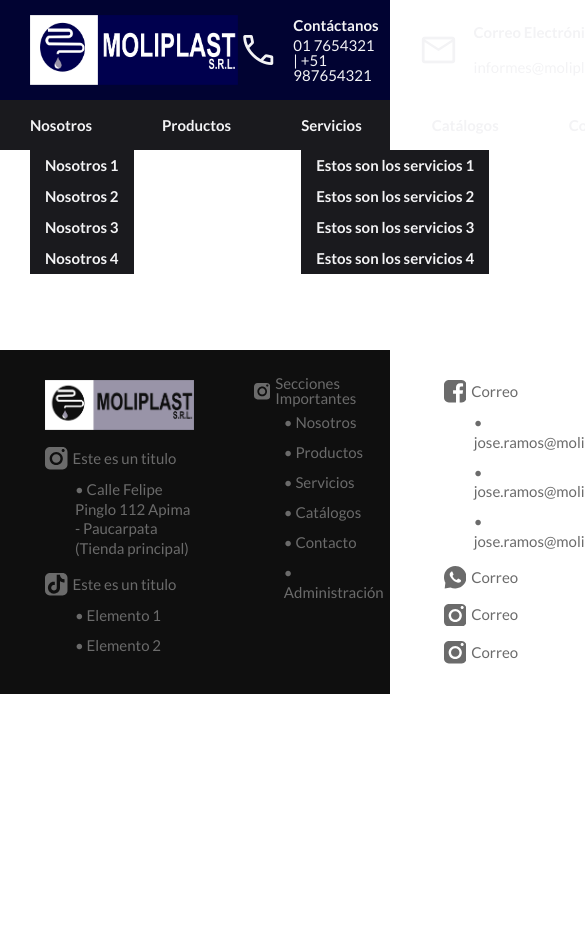
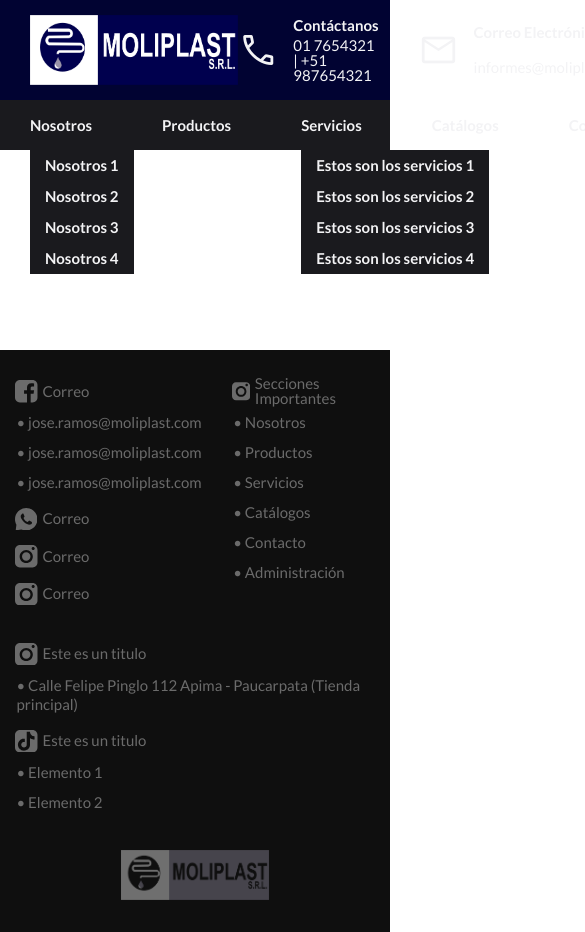
Before and after one commit to JD17VM/Moliplast_Web, a React (Vite) app: page /productos in a window 390 px wide. Shown: the top 932 px of the page, 585 px wide, since content can reach past the window. Before the commit the page ends 844 px from the top, so only its background shows below. Built offline with nearby package versions, Linux system fonts and the light colour scheme.

Commit message:
feat(responsive): añadir footer responsivo

```diff
--- a/src/assets/styles/estilos_footer.module.css
+++ b/src/assets/styles/estilos_footer.module.css
@@ -22,6 +22,10 @@ footer > .cont_logo_blanco{
 
     footer > .cont_logo_blanco > img{
         height: 50px;
+        opacity: 0.4;
+        transition: opacity 0.3s ease;
+    }footer > .cont_logo_blanco > img:hover{
+        opacity: 1;
     }
 
 
@@ -34,6 +38,7 @@ footer > .cont_direccion_horarios{
 footer > .cont_secciones_importantes{
     /*background-color: red;*/
     grid-area: secciones_importantes;
+    align-items: center;
 }
 
 footer > .cont_canales_comunicacion{
@@ -87,6 +92,7 @@ footer > div:not(:first-child){
         .cont_listados > ul > li{
             line-height: 1.3;
             position: relative;
+
         }
 
         .cont_listados > ul > li::marker {
@@ -108,3 +114,52 @@ footer > div:not(:first-child){
     .hovered{
         color:var(--color_blanco);
     }
+
+
+@media only screen and (max-width: 1200px){
+    footer{
+        column-gap: 2rem;
+    }
+
+}
+
+
+@media only screen and (max-width: 900px){
+    footer{
+        column-gap: 2rem;
+        grid-template-columns: 1fr 1fr;
+        grid-template-rows: auto auto auto;
+        grid-template-areas:
+        "canales_comunicacion secciones_importantes"
+        "direccion_horarios direccion_horarios"
+        "logo_blanco logo_blanco"
+        ;
+        row-gap: 2.5rem;
+        padding: 2rem 1rem;
+    }
+
+    footer > .cont_canales_comunicacion{
+        justify-self: start;
+    }
+
+        footer > .cont_canales_comunicacion li{
+            white-space: nowrap;
+        }
+
+    footer > .cont_secciones_importantes{
+        align-items: end;
+    }
+
+    footer > .cont_logo_blanco{
+        justify-self: center;
+    }
+
+    .cont_listados > ul{
+        margin-left: 0.1rem;
+    }
+
+        .cont_listados > ul > li{
+            text-overflow: ellipsis;
+        }
+
+}
--- a/src/widgets/Footer.jsx
+++ b/src/widgets/Footer.jsx
@@ -65,9 +65,7 @@ const Footer = () => {
                 ]}/>
             </div>
 
-            <div className={styles.cont_secciones_importantes} style={{
-                alignItems: "center"
-            }}>
+            <div className={styles.cont_secciones_importantes}>
                 <Titulo_Lista
                 Icono = {Icono_Instagram}
                 titulo = "Secciones Importantes"
```
